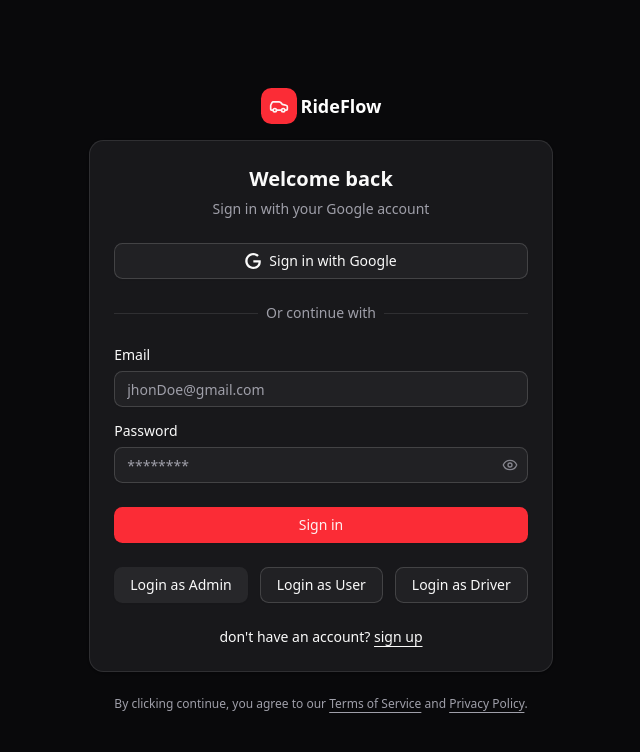
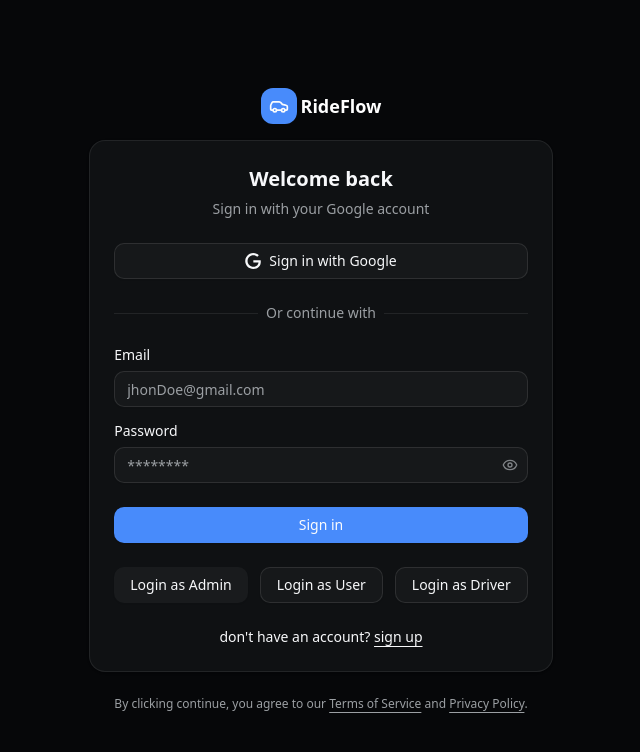
Before and after one commit to codeWith-Repon/B5A6, a React (Vite) app: page /login in a window 1280 px wide. Shown: the top 752 px of the page, without its empty margins (319-959 px from the left). Built offline with nearby package versions, Linux system fonts and the light colour scheme; no server answers.

Commit message:
style(tokens): rework theme tokens to clean sapphire + remove synthwave glow

```diff
--- a/src/index.css
+++ b/src/index.css
@@ -40,95 +40,95 @@
   --color-sidebar-border: var(--sidebar-border);
   --color-sidebar-ring: var(--sidebar-ring);
 }
+
+/* Light theme — clean neutrals + sapphire accent */
 :root {
-  --radius: 0.65rem;
+  --radius: 0.75rem;
   --background: oklch(1 0 0);
-  --foreground: oklch(0.141 0.005 285.823);
+  --foreground: oklch(0.145 0.005 250);
   --card: oklch(1 0 0);
-  --card-foreground: oklch(0.141 0.005 285.823);
+  --card-foreground: oklch(0.145 0.005 250);
   --popover: oklch(1 0 0);
-  --popover-foreground: oklch(0.141 0.005 285.823);
-  --primary: oklch(0.637 0.237 25.331);
-  --primary-foreground: oklch(0.971 0.013 17.38);
-  --secondary: oklch(0.967 0.001 286.375);
-  --secondary-foreground: oklch(0.21 0.006 285.885);
-  --muted: oklch(0.967 0.001 286.375);
-  --muted-foreground: oklch(0.552 0.016 285.938);
-  --accent: oklch(0.967 0.001 286.375);
-  --accent-foreground: oklch(0.21 0.006 285.885);
-  --destructive: oklch(0.577 0.245 27.325);
-  --border: oklch(0.92 0.004 286.32);
-  --input: oklch(0.92 0.004 286.32);
-  --ring: oklch(0.637 0.237 25.331);
-  --chart-1: oklch(0.646 0.222 41.116);
-  --chart-2: oklch(0.6 0.118 184.704);
-  --chart-3: oklch(0.398 0.07 227.392);
-  --chart-4: oklch(0.828 0.189 84.429);
-  --chart-5: oklch(0.769 0.188 70.08);
-  --sidebar: oklch(0.985 0 0);
-  --sidebar-foreground: oklch(0.141 0.005 285.823);
-  --sidebar-primary: oklch(0.637 0.237 25.331);
-  --sidebar-primary-foreground: oklch(0.971 0.013 17.38);
-  --sidebar-accent: oklch(0.967 0.001 286.375);
-  --sidebar-accent-foreground: oklch(0.21 0.006 285.885);
-  --sidebar-border: oklch(0.92 0.004 286.32);
-  --sidebar-ring: oklch(0.637 0.237 25.331);
+  --popover-foreground: oklch(0.145 0.005 250);
+  --primary: oklch(0.52 0.2 260);
+  --primary-foreground: oklch(0.99 0.002 250);
+  --secondary: oklch(0.97 0.003 250);
+  --secondary-foreground: oklch(0.205 0.005 250);
+  --muted: oklch(0.97 0.003 250);
+  --muted-foreground: oklch(0.5 0.005 250);
+  --accent: oklch(0.97 0.003 250);
+  --accent-foreground: oklch(0.205 0.005 250);
+  --destructive: oklch(0.58 0.22 27);
+  --border: oklch(0.92 0.003 250);
+  --input: oklch(0.92 0.003 250);
+  --ring: oklch(0.52 0.2 260);
+  --chart-1: oklch(0.52 0.2 260);
+  --chart-2: oklch(0.6 0.15 230);
+  --chart-3: oklch(0.65 0.13 195);
+  --chart-4: oklch(0.7 0.13 165);
+  --chart-5: oklch(0.55 0.16 295);
+  --sidebar: oklch(0.985 0.003 250);
+  --sidebar-foreground: oklch(0.145 0.005 250);
+  --sidebar-primary: oklch(0.52 0.2 260);
+  --sidebar-primary-foreground: oklch(0.99 0.002 250);
+  --sidebar-accent: oklch(0.97 0.003 250);
+  --sidebar-accent-foreground: oklch(0.205 0.005 250);
+  --sidebar-border: oklch(0.92 0.003 250);
+  --sidebar-ring: oklch(0.52 0.2 260);
 }
 
+/* Dark theme — near-black slate + bright sapphire */
 .dark {
-  --background: oklch(0.141 0.005 285.823);
-  --foreground: oklch(0.985 0 0);
-  --card: oklch(0.21 0.006 285.885);
-  --card-foreground: oklch(0.985 0 0);
-  --popover: oklch(0.21 0.006 285.885);
-  --popover-foreground: oklch(0.985 0 0);
-  --primary: oklch(0.637 0.237 25.331);
-  --primary-foreground: oklch(0.971 0.013 17.38);
-  --secondary: oklch(0.274 0.006 286.033);
-  --secondary-foreground: oklch(0.985 0 0);
-  --muted: oklch(0.274 0.006 286.033);
-  --muted-foreground: oklch(0.705 0.015 286.067);
-  --accent: oklch(0.274 0.006 286.033);
-  --accent-foreground: oklch(0.985 0 0);
-  --destructive: oklch(0.704 0.191 22.216);
-  --border: oklch(1 0 0 / 10%);
-  --input: oklch(1 0 0 / 15%);
-  --ring: oklch(0.637 0.237 25.331);
-  --chart-1: oklch(0.488 0.243 264.376);
-  --chart-2: oklch(0.696 0.17 162.48);
-  --chart-3: oklch(0.769 0.188 70.08);
-  --chart-4: oklch(0.627 0.265 303.9);
-  --chart-5: oklch(0.645 0.246 16.439);
-  --sidebar: oklch(0.21 0.006 285.885);
-  --sidebar-foreground: oklch(0.985 0 0);
-  --sidebar-primary: oklch(0.637 0.237 25.331);
-  --sidebar-primary-foreground: oklch(0.971 0.013 17.38);
-  --sidebar-accent: oklch(0.274 0.006 286.033);
-  --sidebar-accent-foreground: oklch(0.985 0 0);
-  --sidebar-border: oklch(1 0 0 / 10%);
-  --sidebar-ring: oklch(0.637 0.237 25.331);
+  --background: oklch(0.13 0.005 250);
+  --foreground: oklch(0.98 0.002 250);
+  --card: oklch(0.175 0.006 250);
+  --card-foreground: oklch(0.98 0.002 250);
+  --popover: oklch(0.175 0.006 250);
+  --popover-foreground: oklch(0.98 0.002 250);
+  --primary: oklch(0.65 0.18 260);
+  --primary-foreground: oklch(0.99 0.002 250);
+  --secondary: oklch(0.22 0.006 250);
+  --secondary-foreground: oklch(0.98 0.002 250);
+  --muted: oklch(0.22 0.006 250);
+  --muted-foreground: oklch(0.7 0.008 250);
+  --accent: oklch(0.22 0.006 250);
+  --accent-foreground: oklch(0.98 0.002 250);
+  --destructive: oklch(0.65 0.22 22);
+  --border: oklch(1 0 0 / 8%);
+  --input: oklch(1 0 0 / 10%);
+  --ring: oklch(0.65 0.18 260);
+  --chart-1: oklch(0.65 0.18 260);
+  --chart-2: oklch(0.7 0.15 230);
+  --chart-3: oklch(0.72 0.13 195);
+  --chart-4: oklch(0.75 0.13 165);
+  --chart-5: oklch(0.68 0.16 295);
+  --sidebar: oklch(0.145 0.005 250);
+  --sidebar-foreground: oklch(0.98 0.002 250);
+  --sidebar-primary: oklch(0.65 0.18 260);
+  --sidebar-primary-foreground: oklch(0.99 0.002 250);
+  --sidebar-accent: oklch(0.22 0.006 250);
+  --sidebar-accent-foreground: oklch(0.98 0.002 250);
+  --sidebar-border: oklch(1 0 0 / 8%);
+  --sidebar-ring: oklch(0.65 0.18 260);
 }
 
 @layer base {
   * {
     @apply border-border outline-ring/50;
   }
+
+  html {
+    scroll-behavior: smooth;
+  }
+
   body {
-    @apply bg-background text-foreground;
-  }
-}
-
-@layer base {
-  * {
-    @apply border-border outline-ring/50;
-  }
-  body {
-    @apply bg-background text-foreground;
+    @apply bg-background text-foreground antialiased;
+    min-height: 100vh;
   }
 
   /* Global Scrollbar Styling */
   ::-webkit-scrollbar {
-    width: 4px;
+    width: 6px;
     height: 6px;
   }
 
@@ -137,22 +137,107 @@
   }
 
   ::-webkit-scrollbar-thumb {
-    background: var(--color-muted-foreground);
+    background: color-mix(in oklch, var(--color-primary), transparent 65%);
     border-radius: 10px;
-    opacity: 0.5;
   }
 
   ::-webkit-scrollbar-thumb:hover {
     background: var(--color-primary);
   }
+
+  /* Selection */
+  ::selection {
+    background: color-mix(in oklch, var(--color-primary), transparent 60%);
+    color: var(--color-foreground);
+  }
 }
 
-/* Custom utility for the driver list container */
 @layer utilities {
+  /* Surfaces — clean, not glassy */
+  .glass {
+    background: var(--color-card);
+    border: 1px solid var(--color-border);
+  }
+
+  .glass-strong {
+    background: color-mix(in oklch, var(--color-card), var(--color-foreground) 2%);
+    border: 1px solid var(--color-border);
+  }
+
+  .glass-subtle {
+    background: var(--color-muted);
+    border: 1px solid var(--color-border);
+  }
+
+  /* Translucent surface — for sticky headers only */
+  .surface-blur {
+    background: color-mix(in oklch, var(--color-background), transparent 25%);
+    backdrop-filter: blur(12px) saturate(120%);
+    -webkit-backdrop-filter: blur(12px) saturate(120%);
+  }
+
+  /* Brand gradient — restrained sapphire range */
+  .gradient-brand {
+    background-image: linear-gradient(
+      135deg,
+      oklch(0.55 0.2 265) 0%,
+      oklch(0.62 0.18 245) 100%
+    );
+  }
+
+  .gradient-brand-text {
+    color: var(--color-foreground);
+  }
+
+  .gradient-brand-soft {
+    background-image: linear-gradient(
+      135deg,
+      color-mix(in oklch, oklch(0.55 0.2 265), transparent 90%) 0%,
+      color-mix(in oklch, oklch(0.62 0.18 245), transparent 90%) 100%
+    );
+  }
+
+  /* Subtle product shadow */
+  .glow-primary {
+    box-shadow:
+      0 1px 0 0 oklch(1 0 0 / 0.04) inset,
+      0 4px 14px -4px oklch(0 0 0 / 0.12);
+  }
+
+  .glow-primary-strong {
+    box-shadow:
+      0 1px 0 0 oklch(1 0 0 / 0.06) inset,
+      0 8px 24px -6px color-mix(in oklch, var(--color-primary), transparent 70%);
+  }
+
+  /* Aurora — now a single subtle accent wash, opt-in */
+  .aurora {
+    position: absolute;
+    inset: 0;
+    overflow: hidden;
+    pointer-events: none;
+    z-index: 0;
+  }
+  .aurora::before {
+    content: '';
+    position: absolute;
+    top: -30vmax;
+    left: 50%;
+    transform: translateX(-50%);
+    width: 90vmax;
+    height: 50vmax;
+    background: radial-gradient(
+      ellipse at center,
+      color-mix(in oklch, var(--color-primary), transparent 80%),
+      transparent 60%
+    );
+    pointer-events: none;
+  }
+
+  /* Custom scrollbar for compact lists */
   .driver-list-scrollbar::-webkit-scrollbar {
     width: 3px;
   }
-
   .driver-list-scrollbar::-webkit-scrollbar-thumb {
     background: color-mix(
       in oklch,
@@ -161,10 +246,79 @@
     );
     border-radius: 20px;
   }
+
+  /* Shimmer */
+  .shimmer {
+    background: linear-gradient(
+      90deg,
+      transparent,
+      color-mix(in oklch, var(--color-primary), transparent 80%),
+      transparent
+    );
+    background-size: 200% 100%;
+    animation: shimmer 2s linear infinite;
+  }
+  @keyframes shimmer {
+    0% {
+      background-position: 200% 0;
+    }
+    100% {
+      background-position: -200% 0;
+    }
+  }
+
+  /* Subtle hover lift */
+  .hover-lift {
+    transition:
+      transform 0.25s ease,
+      box-shadow 0.25s ease;
+  }
+  .hover-lift:hover {
+    transform: translateY(-2px);
+  }
 }
 
-@keyframes dash {
+/* ------------------------------------------------------------------ */
+/* Map route animation                                                */
+/* ------------------------------------------------------------------ */
+
+/* 1. Soft glowing halo underneath the line */
+.route-halo {
+  filter: drop-shadow(0 0 6px rgba(99, 102, 241, 0.45));
+}
+
+/* 2. Solid base line — draws in from start to end on first paint,
+      then settles into a solid stroke */
+.route-base {
+  stroke-dasharray: 1;
+  stroke-dashoffset: 0;
+  animation: route-draw 1.2s ease-out both;
+}
+
+@keyframes route-draw {
+  from {
+    stroke-dasharray: 0 5000;
+  }
   to {
-    stroke-dashoffset: -1000;
+    stroke-dasharray: 5000 0;
   }
 }
+
+/* 3. Marching white dashes that flow continuously along the route */
+.route-flow {
+  animation: route-march 1.2s linear infinite;
+}
+
+@keyframes route-march {
+  to {
+    stroke-dashoffset: -44;
+  }
+}
+
+/* Respect the user's reduced-motion preference */
+@media (prefers-reduced-motion: reduce) {
+  .route-base,
+  .route-flow {
+    animation: none;
+  }
+}
```
